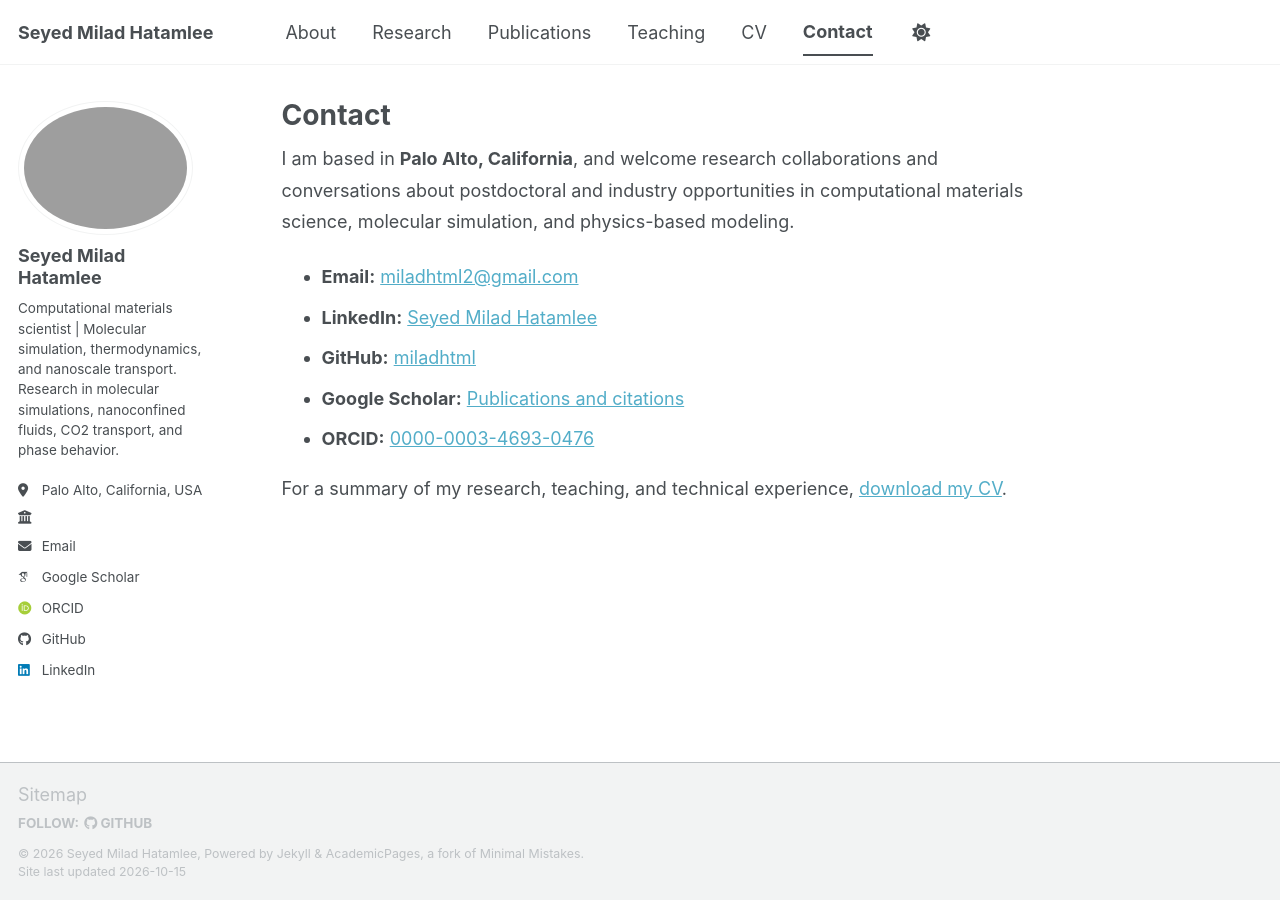
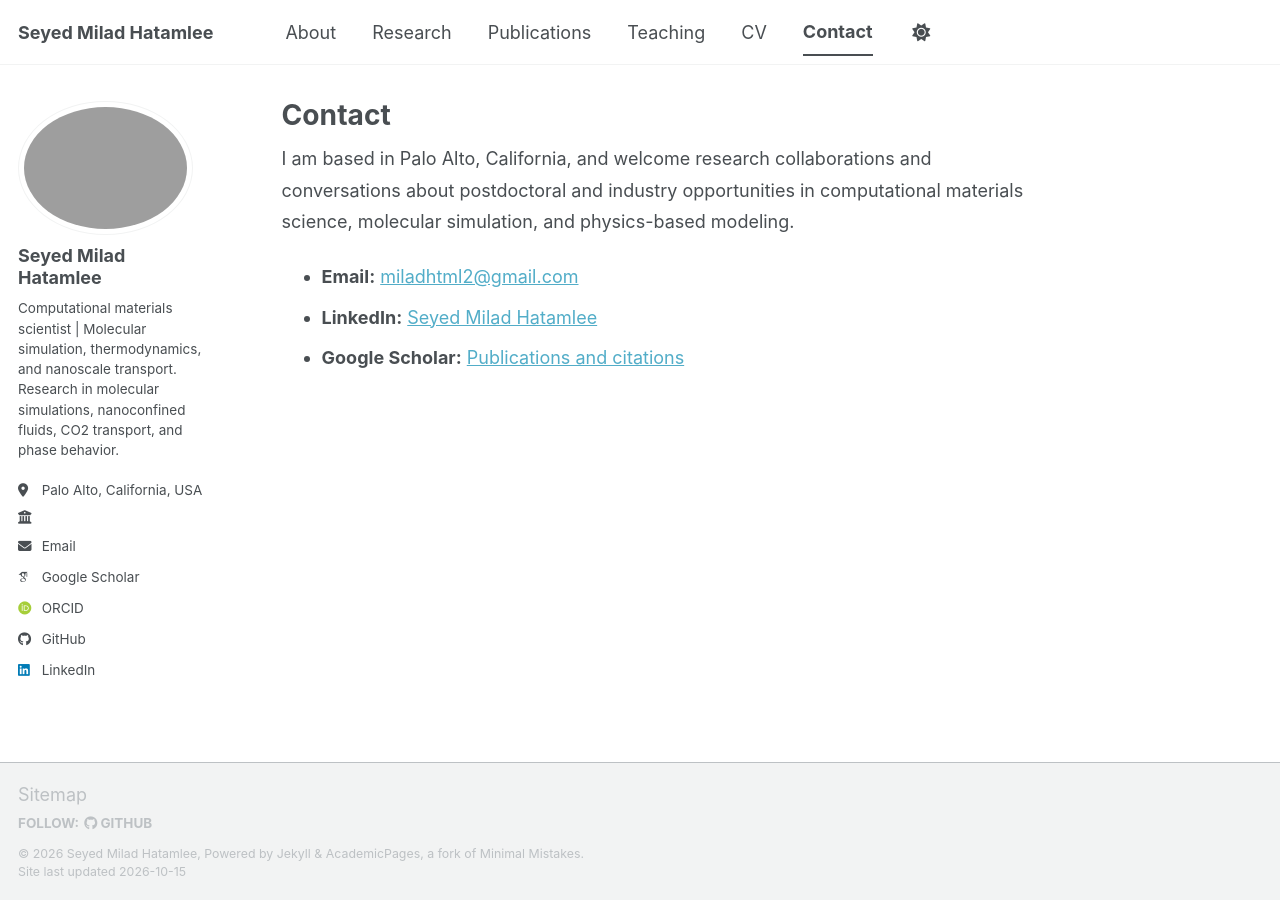
Before and after one commit to miladhtml/miladhatamlee.github.io, a Jekyll site: the page built from _pages/contact.md, in a window 1280 px wide. Built offline with Jekyll 4.4.1, drawn with Linux system fonts in a browser that asks for light colours; some web fonts are replaced; a script bundle is joined from its source files by our own code; library files that are not in the unit come from our copies.

Commit message:
Update contact information and formatting
Removed GitHub link and CV download reference, and adjusted formatting.

```diff
--- a/_pages/contact.md
+++ b/_pages/contact.md
@@ -5,12 +5,8 @@ permalink: /contact/
 author_profile: true
 ---
 
-I am based in **Palo Alto, California**, and welcome research collaborations and conversations about postdoctoral and industry opportunities in computational materials science, molecular simulation, and physics-based modeling.
+I am based in Palo Alto, California, and welcome research collaborations and conversations about postdoctoral and industry opportunities in computational materials science, molecular simulation, and physics-based modeling.
 
 - **Email:** [miladhtml2@gmail.com](mailto:miladhtml2@gmail.com)
 - **LinkedIn:** [Seyed Milad Hatamlee](https://www.linkedin.com/in/seyed-milad-hatamlee-3a52aa1a7/)
-- **GitHub:** [miladhtml](https://github.com/miladhtml)
 - **Google Scholar:** [Publications and citations](https://scholar.google.com/citations?hl=en&user=vp2BeBkAAAAJ)
-- **ORCID:** [0000-0003-4693-0476](https://orcid.org/0000-0003-4693-0476)
-
-For a summary of my research, teaching, and technical experience, [download my CV]({{ '/files/Hatamlee_CV.pdf' | relative_url }}).
```
